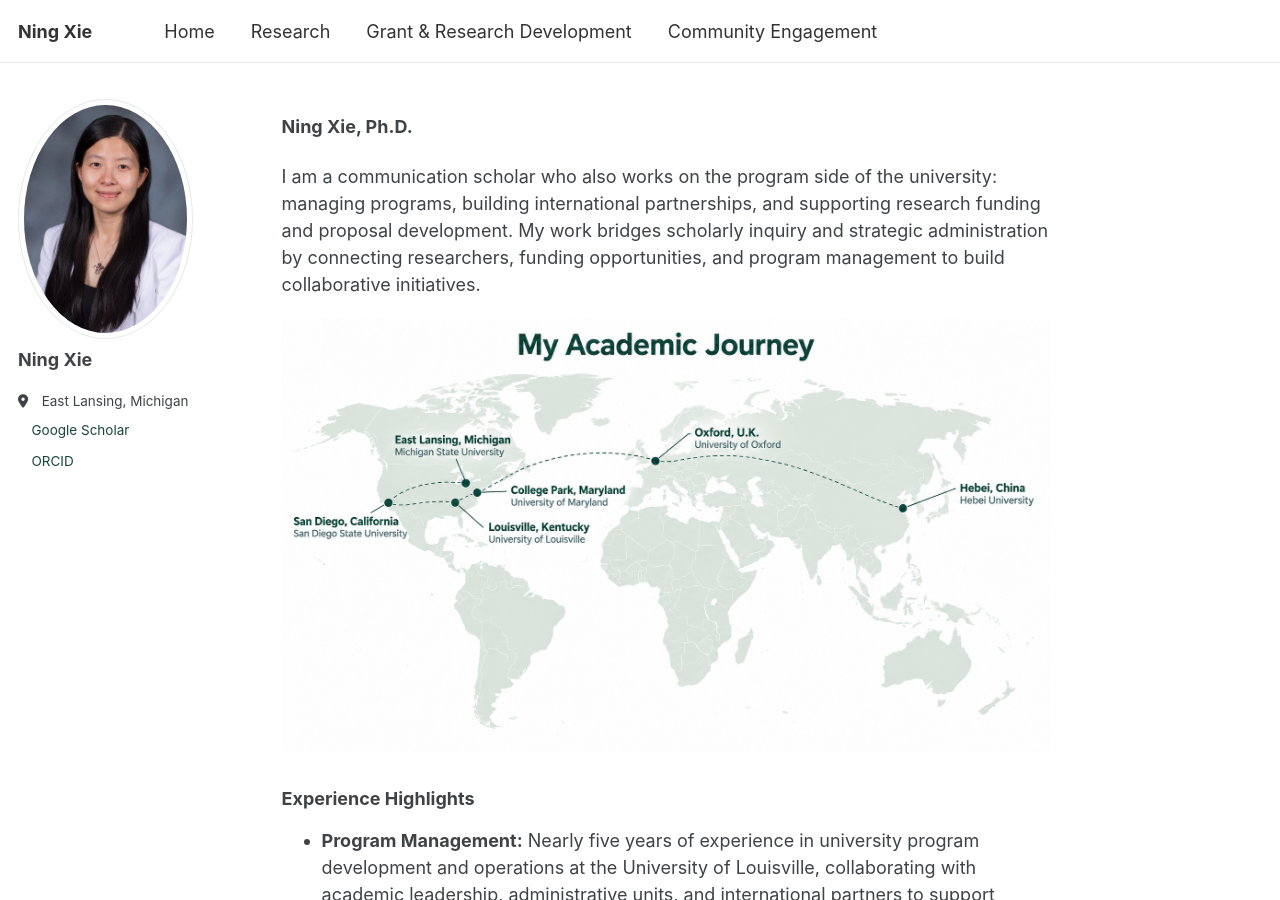
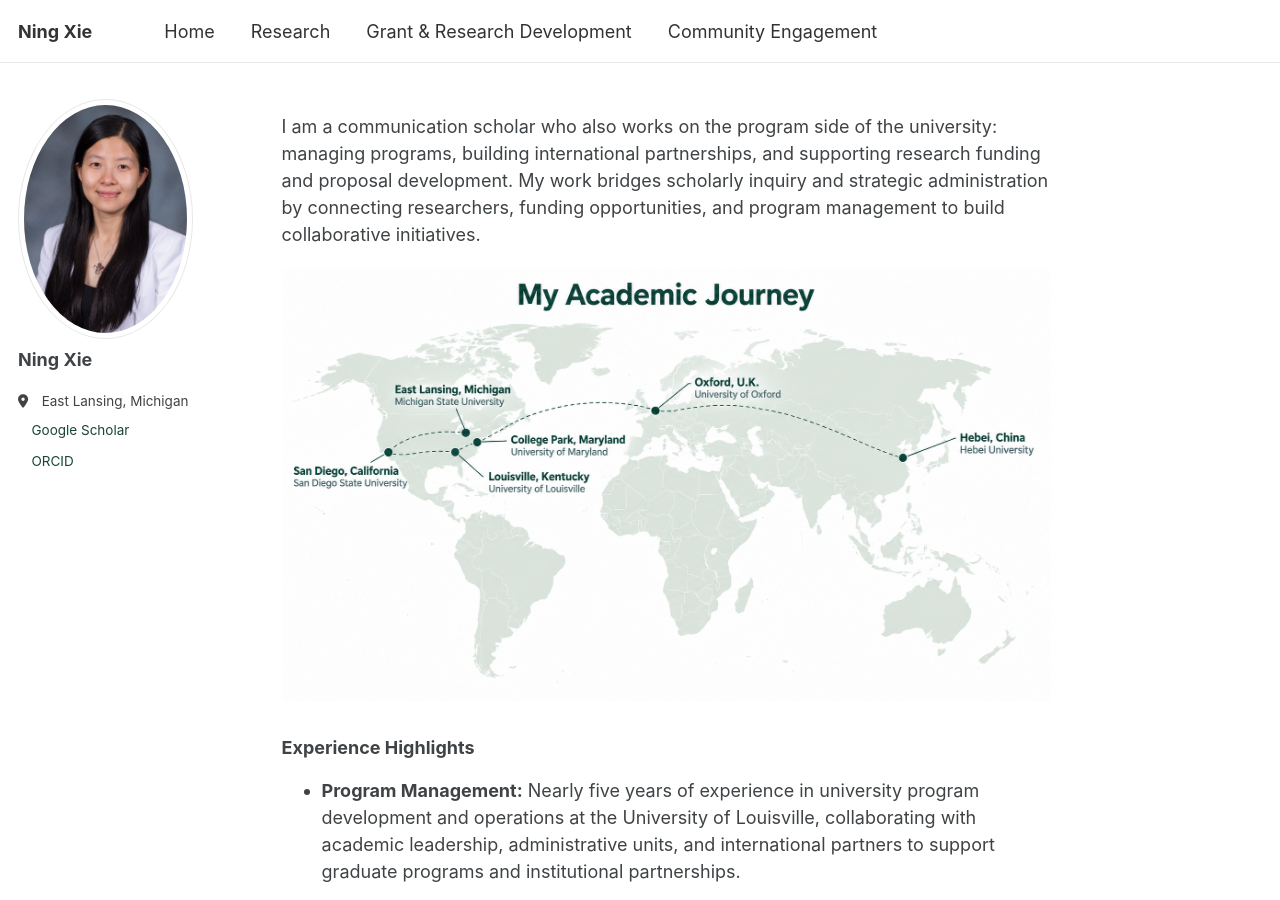
Before and after one commit to ningxiephd/ningxiephd.github.io, a Jekyll site: the page built from _pages/about.md, in a window 1280 px wide and 900 px high. Built offline with Jekyll 4.4.1, drawn with Linux system fonts in a browser that asks for light colours; a style sheet for code colours, icons or effects is not loaded.

Commit message:
Remove name from about page
Removed the name 'Ning Xie, Ph.D.' from the about page.

```diff
--- a/_pages/about.md
+++ b/_pages/about.md
@@ -6,8 +6,6 @@ redirect_from:
   - /about/
   - /about.html
 ---
-
-**Ning Xie, Ph.D.**
 
 I am a communication scholar who also works on the program side of the university: managing programs, building international partnerships, and supporting research funding and proposal development. My work bridges scholarly inquiry and strategic administration by connecting researchers, funding opportunities, and program management to build collaborative initiatives.
 <img src="{{ '/images/journey.png' | relative_url }}"
```
